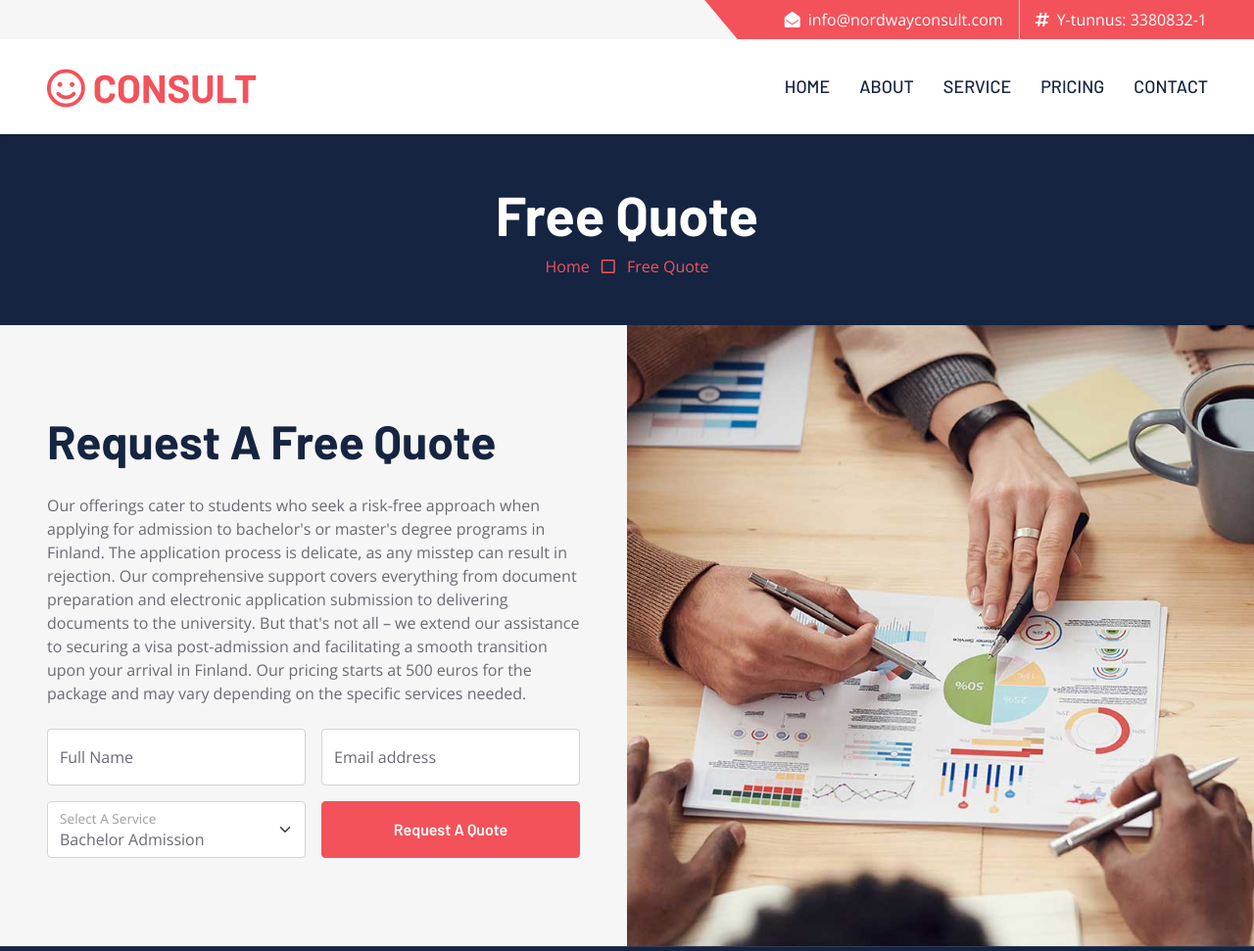
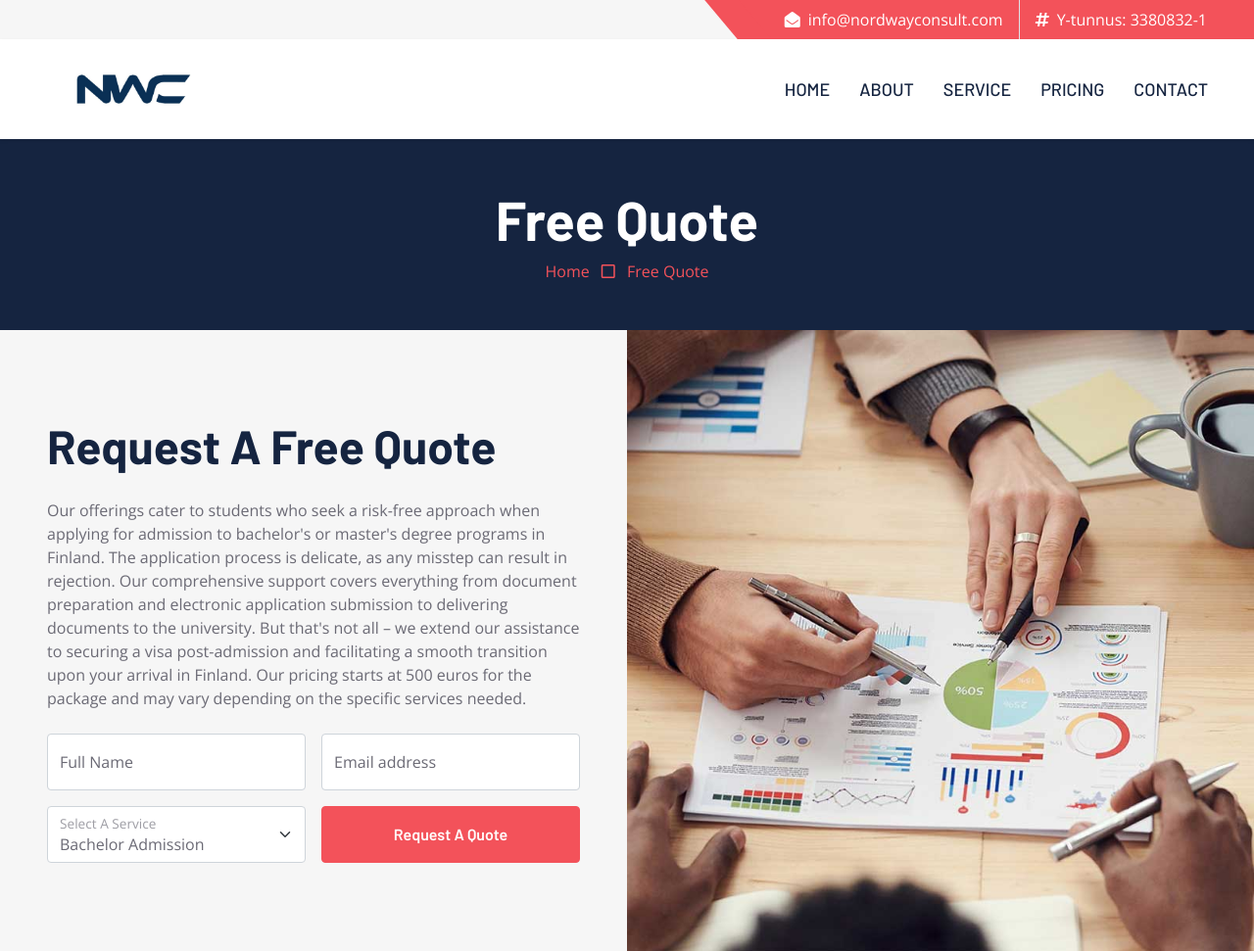
Before and after one commit to greeneyz/nwc, a plain HTML site: page quote.html in a window 1280 px wide. Shown: the top 971 px of the page at 98% size. Drawn offline with nearby package versions, Linux system fonts and the light colour scheme.

Commit message:
logo update on pricing page

```diff
--- a/quote.html
+++ b/quote.html
@@ -62,9 +62,10 @@
 
     <!-- Navbar Start -->
     <nav class="navbar navbar-expand-lg bg-white navbar-light shadow-sm px-5 py-3 py-lg-0">
-        <a href="index.html" class="navbar-brand p-0">
+        <!-- <a href="index.html" class="navbar-brand p-0">
             <h1 class="m-0 text-uppercase text-primary"><i class="far fa-smile text-primary me-2"></i>consult</h1>
-        </a>
+        </a> -->
+        <img href="index.html" src="img/logo.jpg" alt="Nordwayconsult" width="170" class="navbar-brand p-0">
         <button class="navbar-toggler" type="button" data-bs-toggle="collapse" data-bs-target="#navbarCollapse">
             <span class="navbar-toggler-icon"></span>
         </button>
```
